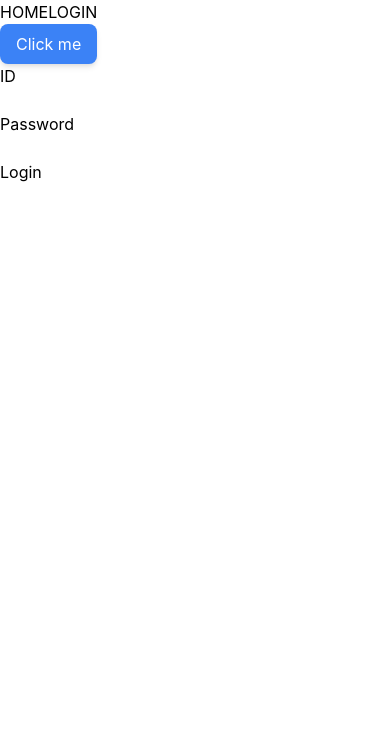
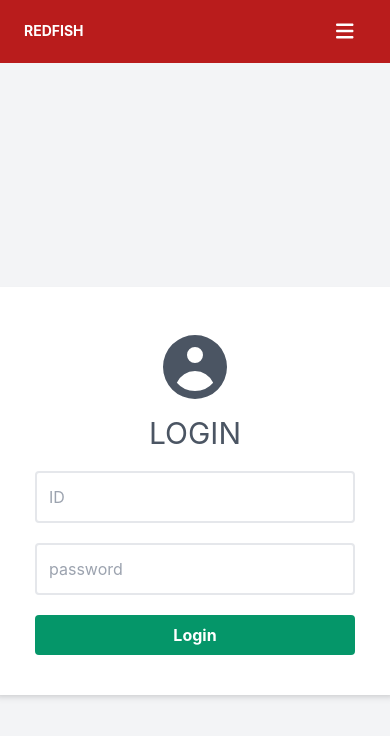
Before and after one commit to SHINDAESUB/Redfish, a React (Create React App) app: page /login in a window 390 px wide. Shown: the top 736 px of the page. Built offline with nearby package versions, Linux system fonts and the light colour scheme.

Commit message:
Tailwind css Login Component

```diff
--- a/public/index.html
+++ b/public/index.html
@@ -24,6 +24,7 @@
       work correctly both with client-side routing and a non-root public URL.
       Learn how to configure a non-root public URL by running `npm run build`.
     -->
+    <link rel="stylesheet" type="text/css" href="fontawesome-free-5.15.1-web/css/fontawesome.min.css">
     <title>React App</title>
   </head>
   <body>
--- a/src/App.tsx
+++ b/src/App.tsx
@@ -1,27 +1,26 @@
-import { Routes , Route ,Link } from 'react-router-dom';
+import { Routes , Route ,Link ,useNavigate} from 'react-router-dom';
 import Header  from 'components/commons/headers';
 
 import HomePage from './pages'
 import LoginPage from './pages/login'
 import RedfishPage from './pages/redfish'
-import { SessionProvider  } from './contexts/sessionContext'
+import { SessionProvider ,useSessionState } from './contexts/sessionContext'
 
 import './App.css';
 
 const App = () => {
 
 
-  console.log("로컬 스토리지:" ,localStorage)
+  // const navigate = useNavigate();
 
+  // const session = useSessionState()
+
+  // if(session.id === '') navigate('/login')
 
   return (
     <SessionProvider>
+      <main className="w-screen h-screen bg-gray-100">
         <Header/>
-
-      <button className="py-2 px-4 rounded-lg shadow-md text-white bg-blue-500">
-  Click me
-  </button>
-
           <Routes>
             <Route path="/" element={<HomePage />} />
             <Route path="/login" element={<LoginPage />} />
@@ -31,6 +30,7 @@
               <Route path=":id" element={<UserProfile />} /> */}
               {/* ?      </Route> */}
           </Routes>
+      </main>
     </SessionProvider>
   );
 }
--- a/src/components/auth/login/index.tsx
+++ b/src/components/auth/login/index.tsx
@@ -25,7 +25,6 @@
                 user:response.data.UserName
             });
 
-
             navigate('/')
         }catch(error:any){
             alert(error.message)
@@ -33,31 +32,42 @@
     }
 
     return(
-        <div>
-            <div>
-                <div>ID</div>
+        <div className="w-full h-full mt-56 flex justify-center items-center bg-gray-100">
+            <form className="p-10 w-100 bg-white rounded flex justify-center items-center flex-col shadow-md ">
+                <svg xmlns="http://www.w3.org/2000/svg" className="w-20 h-20 text-gray-600 mb-2" viewBox="0 0 20 20" fill="currentColor">
+                    <path fillRule="evenodd" d="M18 10a8 8 0 11-16 0 8 8 0 0116 0zm-6-3a2 2 0 11-4 0 2 2 0 014 0zm-2 4a5 5 0 00-4.546 2.916A5.986 5.986 0 0010 16a5.986 5.986 0 004.546-2.084A5 5 0 0010 11z" clipRule="evenodd" />
+                </svg>
+
+                <p className="mb-5 text-3xl uppercase text-gray-600">Login</p>
+
                 <input
-                    type="id"
+                    className="mb-5 p-3 w-80 focus:border-green-700 rounded border-2 outline-none"
+                    autoComplete="off"
+                    placeholder="ID"
+                    required
+                    type="text"
                     value={UserName}
                     onChange={(e) => setUserName(e.target.value)}
                 />
-            </div>
-            <div>
-                <div>Password</div>
+
                 <input
-                    type="passward"
+                    className="mb-5 p-3 w-80 focus:border-green-700 rounded border-2 outline-none"
+                    autoComplete="off"
+                    placeholder="password"
+                    required
+                    type="password"
                     value={Password}
                     onChange={(e) => setPassword(e.target.value)}
                 />
-            </div>
-            <div>
+
                 <button
+                    className="bg-green-600 hover:bg-green-900 text-white font-bold p-2 rounded w-80"
                     type="button"
                     onClick={() => login()}
                 >
                     Login
                 </button>
-            </div>
+            </form>
         </div>
     );
 }
--- a/src/components/commons/headers.tsx
+++ b/src/components/commons/headers.tsx
@@ -1,34 +1,73 @@
-import { FC  } from 'react'
-import { Routes ,Link } from 'react-router-dom';
+import { FC ,useState } from 'react'
+import { Link } from 'react-router-dom';
+import { faBars } from "@fortawesome/free-solid-svg-icons";
+import { FontAwesomeIcon } from "@fortawesome/react-fontawesome";
+import { useSessionState } from '../../contexts/sessionContext'
 
 const Header : FC = () =>{
 
-    const test = true
+    const [ navbarOpen , setNavbarOpen ] = useState(false)
+    const session = useSessionState()
 
     return(
-        <nav>
-            <Link to="/">
-            <button>HOME</button>
-            </Link>
+        <header>
+            <nav className="relative flex flex-wrap items-center justify-between px-2 py-3 bg-red-700 mb-3">
+                <div className="container px-4 mx-auto flex flex-wrap items-center justify-between">
+                    <div className="w-full relative flex justify-between lg:w-auto lg:static lg:block lg:justify-start">
+                        <Link
+                            className="text-sm font-bold leading-relaxed inline-block mr-4 py-2 whitespace-nowrap uppercase text-white"
+                            to="/"
+                        >
+                            Redfish
+                        </Link>
+                        <button
+                            className="text-white cursor-pointer text-xl leading-none px-3 py-1 border border-solid border-transparent rounded bg-transparent block lg:hidden outline-none focus:outline-none"
+                            type="button"
+                            onClick={() => setNavbarOpen(!navbarOpen)}
+                        >
+                            <FontAwesomeIcon icon={faBars} />
+                        </button>
+                    </div>
 
-            {test ? (
-                <span>
-                <Link to="/login">
-                    LOGIN
-                </Link>
-                </span>
-            ) : (
-                <span>
-                <strong>
-                    로그인함
-                </strong>
-                <button >
-                    logout
-                </button>
-                </span>
-
-            )}
-        </nav>
+                    { session.id === '' ? (
+                            <div></div>
+                        ) :(
+                            <div
+                                className={
+                                    "lg:flex flex-grow items-center" +
+                                    (navbarOpen ? " flex" : " hidden")
+                                }
+                                id="example-navbar-danger"
+                            >
+                                <ul className="flex flex-col lg:flex-row list-none lg:ml-auto">
+                                    <li className="nav-item">
+                                        <a
+                                            className="px-3 py-2 flex items-center text-xs uppercase font-bold leading-snug text-white hover:opacity-75"
+                                        >
+                                            <i className="fab fa-facebook-square text-lg leading-lg text-white opacity-75"></i><span className="ml-2">Sessions</span>
+                                        </a>
+                                    </li>
+                                    <li className="nav-item">
+                                        <a
+                                            className="px-3 py-2 flex items-center text-xs uppercase font-bold leading-snug text-white hover:opacity-75"
+                                        >
+                                            <i className="fab fa-twitter text-lg leading-lg text-white opacity-75"></i><span className="ml-2">Chassis</span>
+                                        </a>
+                                    </li>
+                                    <li className="nav-item">
+                                        <a
+                                            className="px-3 py-2 flex items-center text-xs uppercase font-bold leading-snug text-white hover:opacity-75"
+                                        >
+                                            <i className="fab fa-pinterest text-lg leading-lg text-white opacity-75"></i><span className="ml-2">System</span>
+                                        </a>
+                                    </li>
+                                </ul>
+                            </div>
+                        )
+                    }
+                </div>
+            </nav>
+        </header>
     )
 }
 
```
Also changed, not shown: package.json (+6 -1 lines), 2 other files (tests, documents, lock files or other folders). Lines whose indentation alone changed are shown as unchanged.
